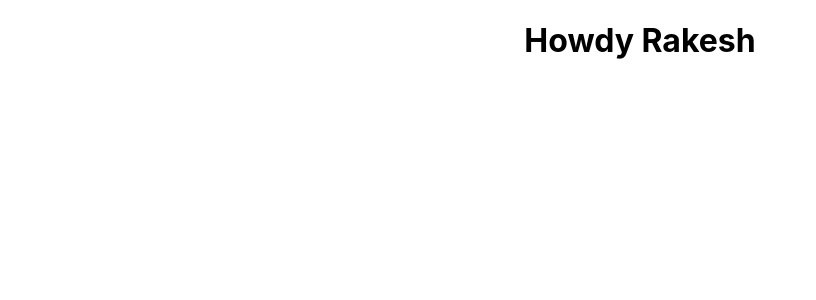
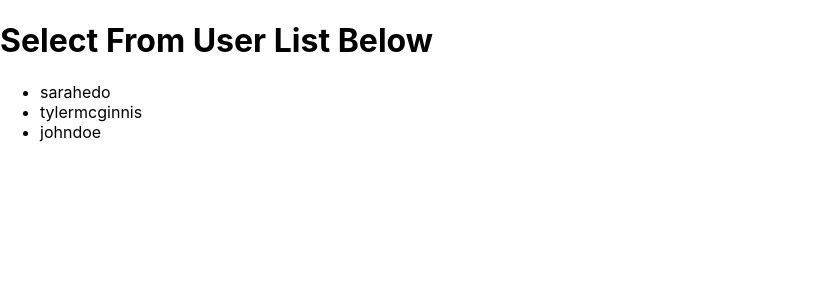
Before and after one commit to Rakeshpatel87p/wouldYouRather, a React (Create React App) app: page / in a window 1280 px wide. Shown: the top 300 px of the page, without its empty margins (0-816 px from the left). Built offline with nearby package versions, Linux system fonts and the light colour scheme.

Commit message:
rendering list of users

```diff
--- a/src/components/App.js
+++ b/src/components/App.js
@@ -1,8 +1,8 @@
 import React, { Component } from 'react';
-import logo from '../logo.svg';
 import '../App.css';
 import { connect } from 'react-redux'
 import { handleInitialData } from '../actions/shared'
+import Login from './Login'
 
 class App extends Component {
 	componentDidMount() {
@@ -10,9 +10,7 @@ class App extends Component {
 	}
 	render() {
 		return (
-		  <div className="App">
-		    <h1>Howdy Rakesh</h1>
-		  </div>
+		  <Login />
 		);
 	}
 }
--- /dev/null
+++ b/src/components/Login.js
@@ -0,0 +1,28 @@
+import React, { Component } from 'react'
+import { connect } from 'react-redux'
+
+class Login extends Component {
+	render() {
+		console.log(this.props)
+		return (
+			<div>
+				<h1>Select From User List Below</h1>
+				<ul>
+					{this.props.users.map((user) => (
+						<li key={user}>
+							{user}
+						</li>
+					))}
+				</ul>
+			</div>
+		)
+	}
+}
+
+function mapStateToProps({users}) {
+	return {
+		users: Object.keys(users)
+	}
+}
+
+export default connect(mapStateToProps)(Login)
```
